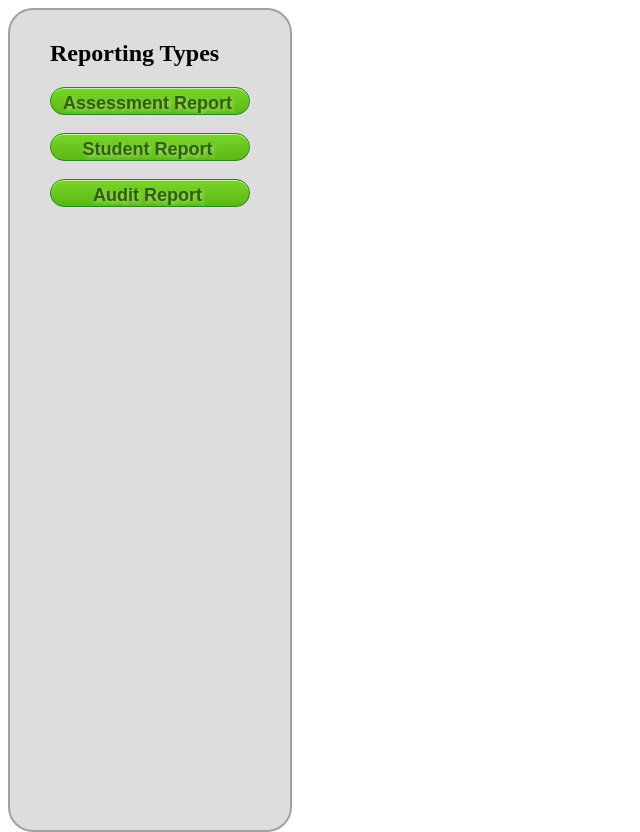
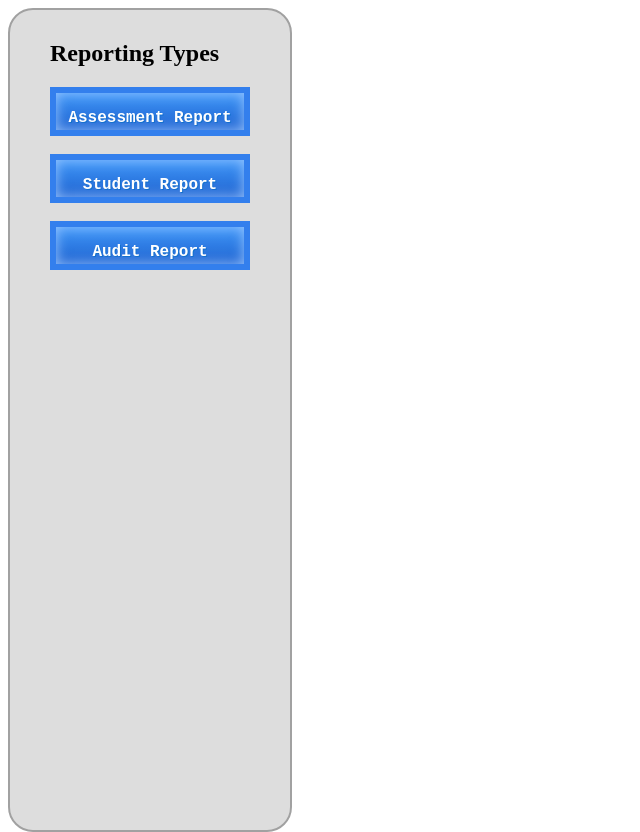
Before and after one commit to u12206050/cos301_2014_g7, a Django app: page /Reporting_Main/ in a window 1280 px wide. Shown: the whole page, without its empty margins (0-640 px from the left). Run offline with Django 3.2, Linux system fonts and the light colour scheme.

Commit message:
Edited reporting files with css

```diff
--- a/SquirrelMarking/SquirrelMarking/templates/Reporting_Main.html
+++ b/SquirrelMarking/SquirrelMarking/templates/Reporting_Main.html
@@ -5,7 +5,13 @@
 		<script>
 			$(document).ready(function(){
 
+				$('#displayContainer').hide();
+
 				$('#containerDisplay').load('Statistics.html');
+
+				$('.ReportingOptions a').click(function(){
+					return false;
+				});
 
 				$('#assessReport').click(function(){
 					$('#containerDisplay').load('Statistics.html');
@@ -22,6 +28,15 @@
 				$('#searchBtn').click(function(){
 					$('#list').load('studentChosen.html');
 				});
+
+				$('#SaveAsPDFBtn').click(function(){
+					//implement code here
+				});
+
+				$('#SaveAsCVSBtn').click(function(){
+					//implement code here
+				});
+
 			});
 		</script>
 		<link rel="stylesheet" type="text/css" href="{{ STATIC_URL }}/static/css/theme.css">
@@ -30,15 +45,47 @@
 		<div class="reports" id="reportingContainer">
 			<div id="reportingMenu">
 				<h2> Reporting Types </h2>
-				<div id="options">
-					<input class="menuButtons" type="button" value="Assessment Report" name="AssessmentReport" id="assessReport"> <br><br>
-					<input class="menuButtons" type="button" value="Student Report" name="StudentReport" id="studentReport"> <br><br>
-					<input class="menuButtons" type="button" value="Audit Report" name="AuditReport" id="auditReport"> <br>
+				<div id="options" class='ReportingOptions'>
+					<a href='Statistics.html'><input class="menuButtons" type="button" value="Assessment Report" name="AssessmentReport" id="assessReport"></a> <br><br>
+					<a href='studentReport.html'><input class="menuButtons" type="button" value="Student Report" name="StudentReport" id="studentReport"></a><br><br>
+					<a href='auditReport.html'><input class="menuButtons" type="button" value="Audit Report" name="AuditReport" id="auditReport"></a><br>
 				</div>
 			</div>
 		</div>
 		<div id='containerDisplay'>
+			<div class="displayContainerClass" id="displayContainer">
+				<h2> COS 332 - Prac 4 </h2>
+				<div id="reportsDisplay">
+					<div id="statisticsContainer">
+						<h3> Statistics &amp; Freqency Analysis </h3>
+						<div id="statistics">
+							<h4> Statistics </h4>
+							<table id="statisticsTable" name="StatisticsTable">
+								<td id="statisticsColumn">
+									<tr> Mean: <span id="meanValue"> 45.67 </span></tr><br/>
+									<tr> Median: <span id="medianValue"> 54 </span></tr><br/>
+									<tr> Mode: <span id="modeValue"> 65 </span></tr><br/>
+									<tr> Range: <span id="rangeValue"> 78 </span></tr><br/>
+								</td>
+							</table>
+						</div>
+						<div id="frequencyAnalysis">
+							<h4> Frequency Analysis </h4>
+							<div id="imageContainer">
+								<img src="{{ STATIC_URL }}/static/img/pieChartDummy.jpg" alt='image cannot be displayed' height='300' width='300'/>
+							</div>
+						</div>
+						<div id="renderingOptions">
+							<h4> Rendering options </h4>
+							<div id="renderAsPDF"> <input class="renderButton" id="SaveAsPDFBtn" name="SaveAsPDf" type="button" value="Save as PDF"> </div><br>
+							<div id="renderAsCSV"> <input class="renderButton" id="SaveAsPDFBtn" name="SaveAsCSV" type="button" value="Save as CSV"> </div>
+						</div>
+					</div>
+					<div id="chartsContainer">
 
+					</div>
+				</div>
+			</div>
 		</div>
 	</body>
 </html>
--- a/SquirrelMarking/static/css/theme.css
+++ b/SquirrelMarking/static/css/theme.css
@@ -64,47 +64,47 @@
 
 .menuButtons
 {
-	-moz-box-shadow:inset 0px 1px 0px 0px #caefab;
-	-webkit-box-shadow:inset 0px 1px 0px 0px #caefab;
-	box-shadow:inset 0px 1px 0px 0px #caefab;
-	background:-webkit-gradient( linear, left top, left bottom, color-stop(0.05, #77d42a), color-stop(1, #5cb811) );
-	background:-moz-linear-gradient( center top, #77d42a 5%, #5cb811 100% );
-	filter:progid:DXImageTransform.Microsoft.gradient(startColorstr='#77d42a', endColorstr='#5cb811');
-	background-color:#77d42a;
-	-webkit-border-top-left-radius:26px;
-	-moz-border-radius-topleft:26px;
-	border-top-left-radius:26px;
-	-webkit-border-top-right-radius:26px;
-	-moz-border-radius-topright:26px;
-	border-top-right-radius:26px;
-	-webkit-border-bottom-right-radius:26px;
-	-moz-border-radius-bottomright:26px;
-	border-bottom-right-radius:26px;
-	-webkit-border-bottom-left-radius:26px;
-	-moz-border-radius-bottomleft:26px;
-	border-bottom-left-radius:26px;
-	text-indent:-5px;
-	border:1px solid #268a16;
+	-moz-box-shadow:inset 0px 0px 13px 0px #97c4fe;
+	-webkit-box-shadow:inset 0px 0px 13px 0px #97c4fe;
+	box-shadow:inset 0px 0px 13px 0px #97c4fe;
+	background:-webkit-gradient( linear, left top, left bottom, color-stop(0.05, #3d94f6), color-stop(1, #1e62d0) );
+	background:-moz-linear-gradient( center top, #3d94f6 5%, #1e62d0 100% );
+	filter:progid:DXImageTransform.Microsoft.gradient(startColorstr='#3d94f6', endColorstr='#1e62d0');
+	background-color:#3d94f6;
+	-webkit-border-top-left-radius:0px;
+	-moz-border-radius-topleft:0px;
+	border-top-left-radius:0px;
+	-webkit-border-top-right-radius:0px;
+	-moz-border-radius-topright:0px;
+	border-top-right-radius:0px;
+	-webkit-border-bottom-right-radius:0px;
+	-moz-border-radius-bottomright:0px;
+	border-bottom-right-radius:0px;
+	-webkit-border-bottom-left-radius:0px;
+	-moz-border-radius-bottomleft:0px;
+	border-bottom-left-radius:0px;
+	text-indent:0px;
+	border:6px solid #337fed;
 	display:inline-block;
-	color:#306108;
-	font-family:Arial;
-	font-size:18px;
+	color:#ffffff;
+	font-family:Courier New;
+	font-size:16px;
 	font-weight:bold;
 	font-style:normal;
-	height:28px;
-	line-height:28px;
+	height:49px;
+	line-height:49px;
 	width:200px;
 	text-decoration:none;
 	text-align:center;
-	text-shadow:2px 2px 4px #aade7c;
+	text-shadow:1px 1px 0px #1570cd;
 }
 
 .renderButton:hover
 {
-	background:-webkit-gradient( linear, left top, left bottom, color-stop(0.05, #5cb811), color-stop(1, #77d42a) );
-	background:-moz-linear-gradient( center top, #5cb811 5%, #77d42a 100% );
-	filter:progid:DXImageTransform.Microsoft.gradient(startColorstr='#5cb811', endColorstr='#77d42a');
-	background-color:#5cb811;
+	background:-webkit-gradient( linear, left top, left bottom, color-stop(0.05, #1e62d0), color-stop(1, #3d94f6) );
+	background:-moz-linear-gradient( center top, #1e62d0 5%, #3d94f6 100% );
+	filter:progid:DXImageTransform.Microsoft.gradient(startColorstr='#1e62d0', endColorstr='#3d94f6');
+	background-color:#1e62d0;
 }
 
 .renderButton:active
@@ -124,6 +124,11 @@
 {
 	position:relative;
 	top:1px;
+}
+
+.ReportingOptions a
+{
+	text-decoration: none;
 }
 
 #statistics
```
